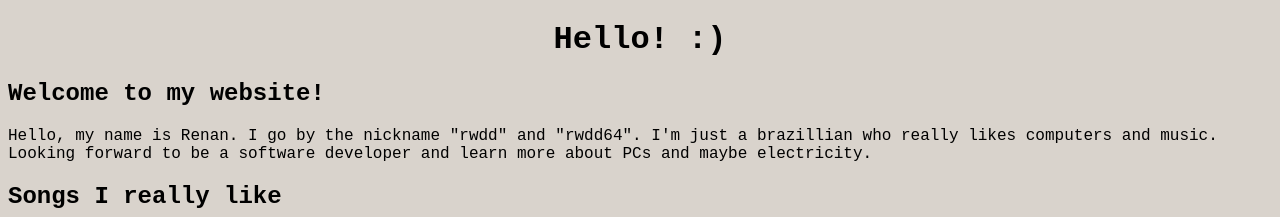
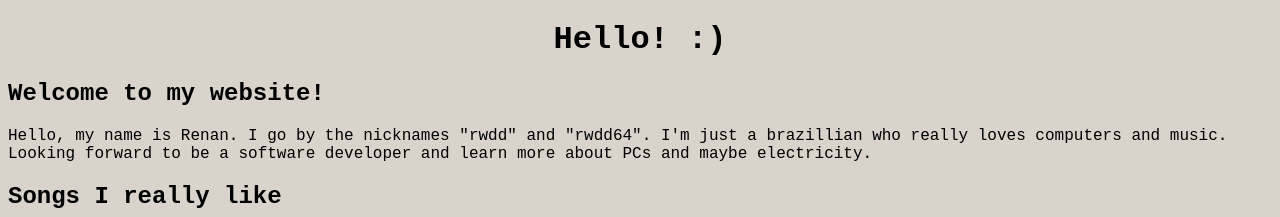
Before and after one commit to rwdd64/rwdd64.github.io, a plain HTML site: page index.html in a window 1280 px wide. Shown: the top 217 px of the page. Drawn offline with Linux system fonts and the light colour scheme.

Commit message:
Little corrections on the welcome text

```diff
--- a/index.html
+++ b/index.html
@@ -11,7 +11,7 @@
 
         <div id="welcome">
             <h2>Welcome to my website!</h2>
-            <p>Hello, my name is Renan. I go by the nickname "rwdd" and "rwdd64". I'm just a brazillian who really likes computers and music. Looking forward to be a software developer and learn more about PCs and maybe electricity.</p>
+            <p>Hello, my name is Renan. I go by the nicknames "rwdd" and "rwdd64". I'm just a brazillian who really loves computers and music. Looking forward to be a software developer and learn more about PCs and maybe electricity.</p>
         </div>
 
         <div id="songs">
```
